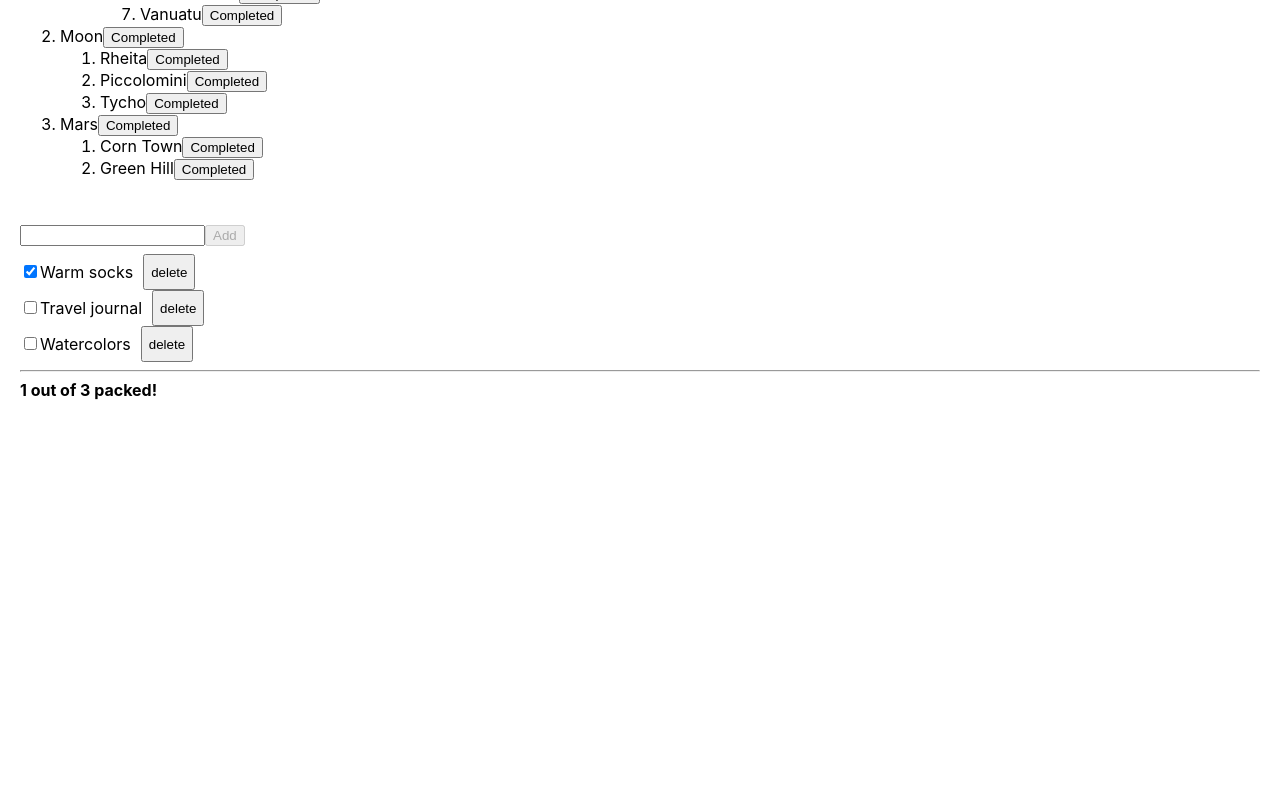
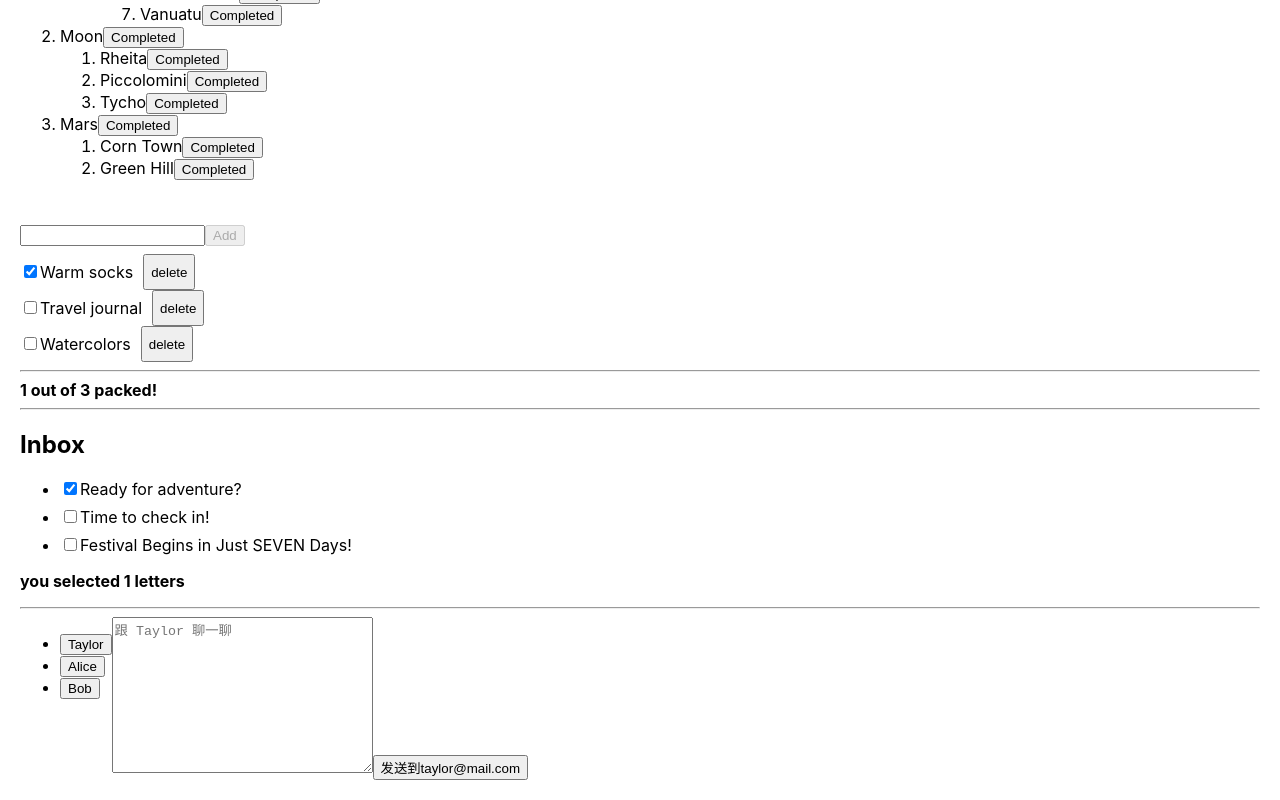
Before and after one commit to Aerolii/study-react-lib, a React (Create React App) app: page / in a window 1280 px wide. Shown: the part 2381-3181 px from the top of the page. Before the commit the page ends 2801 px from the top, so only its background shows below. Built offline with nearby package versions, Linux system fonts and the light colour scheme.

Commit message:
feat: 使用 key 更新相同位置渲染相同组件时的state

```diff
--- a/src/App.jsx
+++ b/src/App.jsx
@@ -4,8 +4,10 @@ import RequestTracker from './components/RequestTracker'
 import UserForm from './components/UserForm'
 import ContextSection from './components/context/ContextSection'
 import DragBox from './components/drag-box/DragBox'
+import Messenger from './components/state/ContactList'
 import CreateTravelPlan from './components/state/CreateTravelPlan'
 import ItemsSelected from './components/state/ItemsSelected'
+import MailClient from './components/state/MailClient'
 import TravelPlan from './components/state/TravelPlan'
 
 function SearchBar() {
@@ -109,6 +111,10 @@ export default function App() {
       <TravelPlan />
       <br />
       <CreateTravelPlan />
+      <hr />
+      <MailClient />
+      <hr />
+      <Messenger />
     </>
   )
 }
--- /dev/null
+++ b/src/components/state/ContactList.jsx
@@ -0,0 +1,49 @@
+import { useState } from 'react'
+
+function ContactList({ contacts, onSelect }) {
+  return (
+    <section>
+      <ul>
+        {contacts.map((contact) => (
+          <li key={contact.id}>
+            <button onClick={() => onSelect(contact)}>{contact.name}</button>
+          </li>
+        ))}
+      </ul>
+    </section>
+  )
+}
+
+function Chat({ contact }) {
+  const [text, setText] = useState('')
+
+  return (
+    <section>
+      <textarea
+        cols="30"
+        rows="10"
+        value={text}
+        placeholder={'跟 ' + contact.name + ' 聊一聊'}
+        onChange={(e) => setText(e.target.value)}
+      />
+      <button>发送到{contact.email}</button>
+    </section>
+  )
+}
+
+export default function Messenger() {
+  const [to, setTo] = useState(contacts[0])
+
+  return (
+    <div style={{ display: 'flex' }}>
+      <ContactList contacts={contacts} onSelect={(contact) => setTo(contact)} />
+      <Chat key={to.id} contact={to} />
+    </div>
+  )
+}
+
+const contacts = [
+  { id: 0, name: 'Taylor', email: 'taylor@mail.com' },
+  { id: 1, name: 'Alice', email: 'alice@mail.com' },
+  { id: 2, name: 'Bob', email: 'bob@mail.com' }
+]
--- /dev/null
+++ b/src/components/state/MailClient.jsx
@@ -0,0 +1,65 @@
+import { useState } from 'react'
+
+const initLetters = [
+  {
+    id: 0,
+    subject: 'Ready for adventure?',
+    isStarred: true
+  },
+  {
+    id: 1,
+    subject: 'Time to check in!',
+    isStarred: false
+  },
+  {
+    id: 2,
+    subject: 'Festival Begins in Just SEVEN Days!',
+    isStarred: false
+  }
+]
+
+function Letter({ letter, onSelectLetter }) {
+  return (
+    <>
+      <li>
+        <label htmlFor="">
+          <input
+            type="checkbox"
+            id={'letter' + letter.id}
+            checked={letter.isStarred}
+            onChange={(e) =>
+              onSelectLetter({ ...letter, isStarred: e.target.checked })
+            }
+          />
+          {letter.subject}
+        </label>
+      </li>
+    </>
+  )
+}
+
+export default function MailClient() {
+  const [letters, setLetters] = useState(initLetters)
+  const selectedCount = letters.filter((letter) => letter.isStarred).length
+
+  const handleSelectLetter = (nextLetter) =>
+    setLetters(
+      letters.map((letter) =>
+        letter.id === nextLetter.id ? nextLetter : letter
+      )
+    )
+
+  return (
+    <>
+      <h2>Inbox</h2>
+      <ul>
+        {letters.map((letter) => (
+          <Letter letter={letter} onSelectLetter={handleSelectLetter} />
+        ))}
+      </ul>
+      <p>
+        <b>you selected {selectedCount} letters</b>
+      </p>
+    </>
+  )
+}
```
